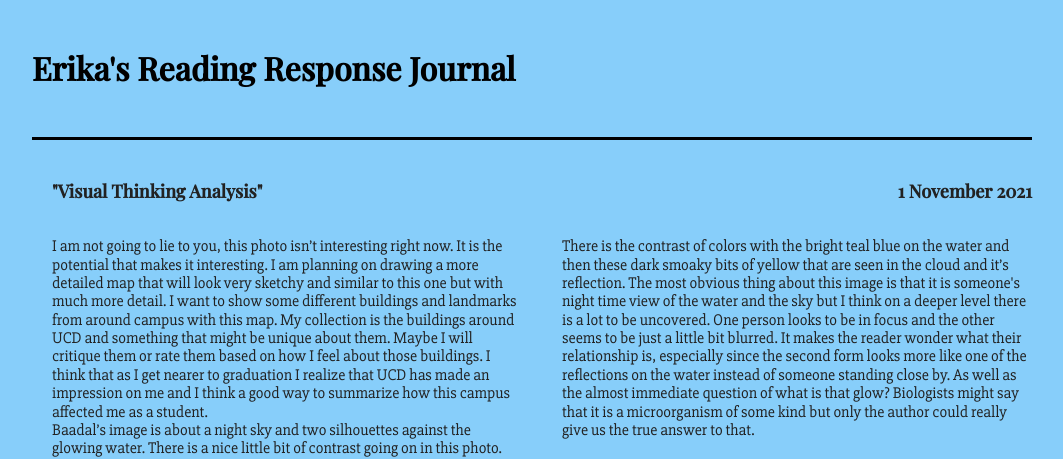
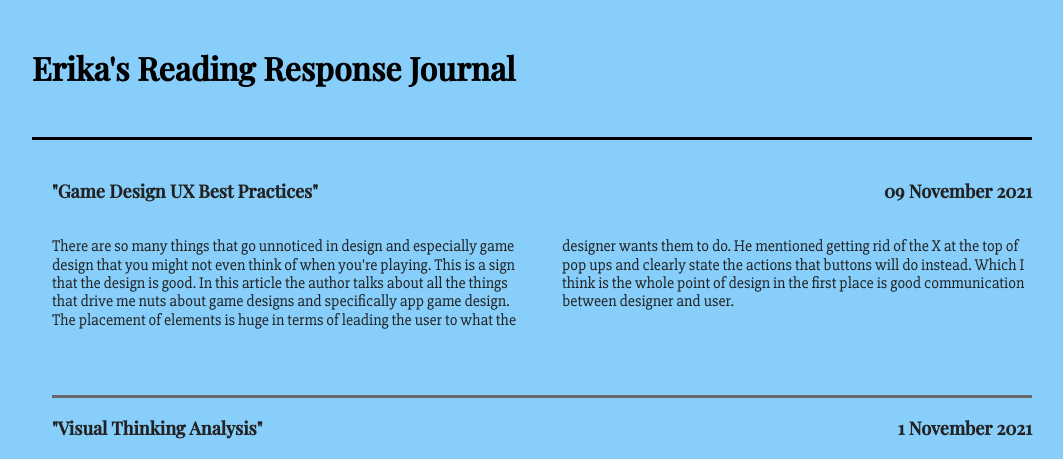
Before and after one commit to turnesol/turnesol.github.io, a plain HTML site: page des157a/lj/index.html in a window 1280 px wide. Shown: the top 459 px of the page, without its empty margins (18-1081 px from the left). Drawn offline with nearby package versions, Linux system fonts and the light colour scheme.

Commit message:
Update index.html

```diff
--- a/des157a/lj/index.html
+++ b/des157a/lj/index.html
@@ -16,6 +16,17 @@
 </head>
 <body>
     <h1>Erika's Reading Response Journal</h1>
+
+    <article>
+
+        <div id="title">
+        <h2>"Game Design UX Best Practices"</h2>
+        <h2><date>09 November 2021</date></h2>
+        </div>
+
+        <p>There are so many things that go unnoticed in design and especially game design that you might not even think of when you're playing. This is a sign that the design is good. In this article the author talks about all the things that drive me nuts about game designs and specifically app game design. The placement of elements is huge in terms of leading the user to what the designer wants them to do. He mentioned getting rid of the X at the top of pop ups and clearly state the actions that buttons will do instead. Which I think is the whole point of design in the first place is good communication between designer and user.</p>
+
+    </article>
 
     <article>
 
```
